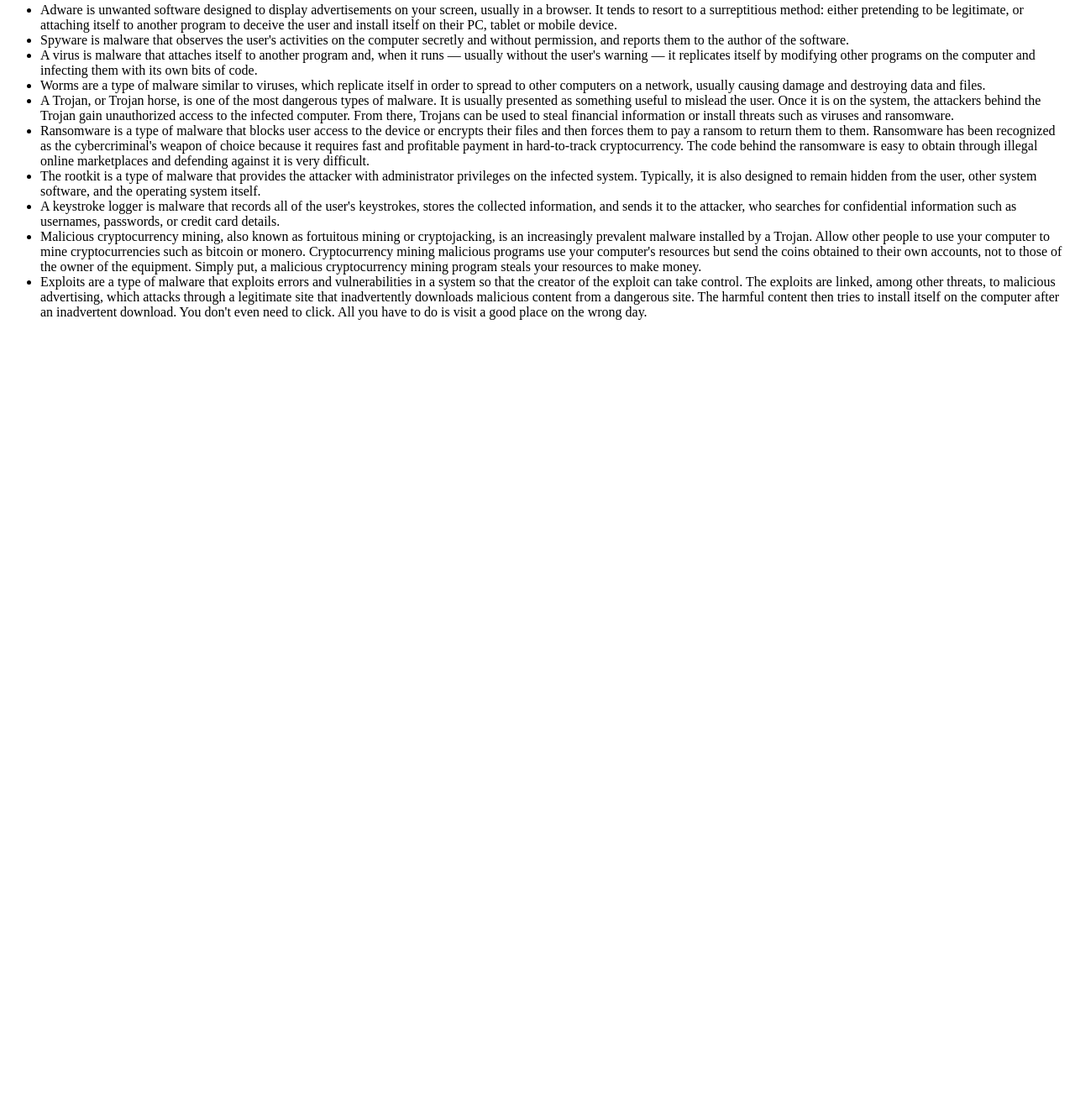
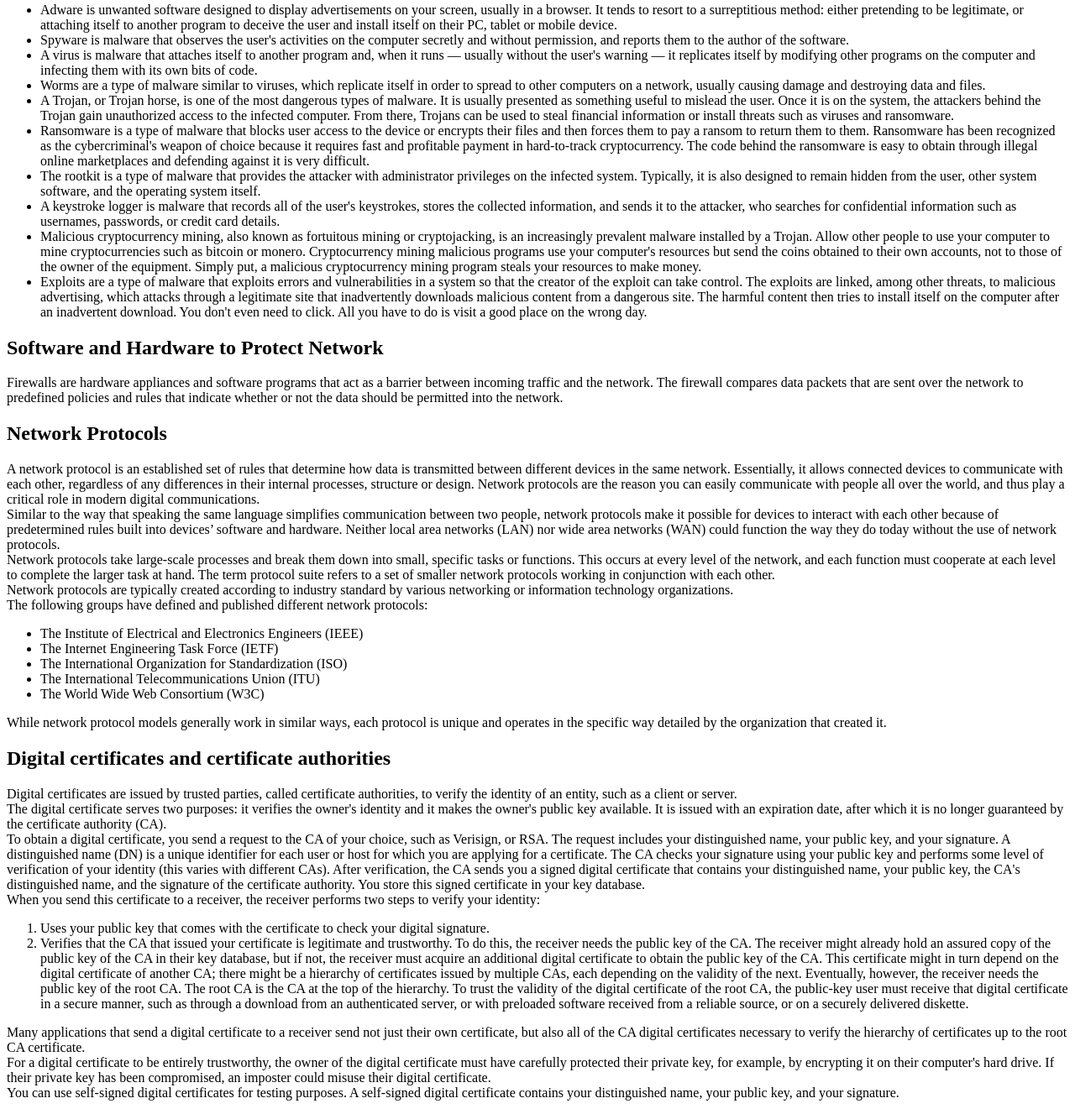
Before and after one commit to Adrianeision/HowToDoYourWeb, a plain HTML site: page Internet-Security.html in a window 1280 px wide. Shown: the part 423-1750 px from the top of the page at 84% size. Before the commit the page ends 820 px from the top, so only its background shows below. Drawn offline with Linux system fonts and the light colour scheme.

Commit message:
Update Internet-Security.html

```diff
--- a/Internet-Security.html
+++ b/Internet-Security.html
@@ -30,5 +30,34 @@
             <li>A keystroke logger is malware that records all of the user's keystrokes, stores the collected information, and sends it to the attacker, who searches for confidential information such as usernames, passwords, or credit card details.</li>
             <li>Malicious cryptocurrency mining, also known as fortuitous mining or cryptojacking, is an increasingly prevalent malware installed by a Trojan. Allow other people to use your computer to mine cryptocurrencies such as bitcoin or monero. Cryptocurrency mining malicious programs use your computer's resources but send the coins obtained to their own accounts, not to those of the owner of the equipment. Simply put, a malicious cryptocurrency mining program steals your resources to make money.</li>
             <li>Exploits are a type of malware that exploits errors and vulnerabilities in a system so that the creator of the exploit can take control. The exploits are linked, among other threats, to malicious advertising, which attacks through a legitimate site that inadvertently downloads malicious content from a dangerous site. The harmful content then tries to install itself on the computer after an inadvertent download. You don't even need to click. All you have to do is visit a good place on the wrong day.</li>
-      </body>
+            </ul>
+          <h2>Software and Hardware to Protect Network</h2>
+              <p>Firewalls are hardware appliances and software programs that act as a barrier between incoming traffic and the network. The firewall compares data packets that are sent over the network to predefined policies and rules that indicate whether or not the data should be permitted into the network.</p>
+          <h2>Network Protocols</h2>
+              <p>A network protocol is an established set of rules that determine how data is transmitted between different devices in the same network. Essentially, it allows connected devices to communicate with each other, regardless of any differences in their internal processes, structure or design. Network protocols are the reason you can easily communicate with people all over the world, and thus play a critical role in modern digital communications.<br>
+                Similar to the way that speaking the same language simplifies communication between two people, network protocols make it possible for devices to interact with each other because of predetermined rules built into devices’ software and hardware. Neither local area networks (LAN) nor wide area networks (WAN) could function the way they do today without the use of network protocols.<br>
+                Network protocols take large-scale processes and break them down into small, specific tasks or functions. This occurs at every level of the network, and each function must cooperate at each level to complete the larger task at hand. The term protocol suite refers to a set of smaller network protocols working in conjunction with each other.<br>
+                Network protocols are typically created according to industry standard by various networking or information technology organizations.<br>
+                The following groups have defined and published different network protocols:<br>
+              <ul>
+                  <li>The Institute of Electrical and Electronics Engineers (IEEE)</li>
+                  <li>The Internet Engineering Task Force (IETF)</li>
+                  <li>The International Organization for Standardization (ISO)</li>
+                  <li>The International Telecommunications Union (ITU)</li>
+                  <li>The World Wide Web Consortium (W3C)</li>
+              </ul>
+                  While network protocol models generally work in similar ways, each protocol is unique and operates in the specific way detailed by the organization that created it.</p>
+            <h2>Digital certificates and certificate authorities</h2>
+                 <p>Digital certificates are issued by trusted parties, called certificate authorities, to verify the identity of an entity, such as a client or server.<br>
+                    The digital certificate serves two purposes: it verifies the owner's identity and it makes the owner's public key available. It is issued with an expiration date, after which it is no longer guaranteed by the certificate authority (CA).<br>
+                    To obtain a digital certificate, you send a request to the CA of your choice, such as Verisign, or RSA. The request includes your distinguished name, your public key, and your signature. A distinguished name (DN) is a unique identifier for each user or host for which you are applying for a certificate. The CA checks your signature using your public key and performs some level of verification of your identity (this varies with different CAs). After verification, the CA sends you a signed digital certificate that contains your distinguished name, your public key, the CA's distinguished name, and the signature of the certificate authority. You store this signed certificate in your key database.<br>
+                    When you send this certificate to a receiver, the receiver performs two steps to verify your identity:<br>
+                     <ol>
+                     <li>Uses your public key that comes with the certificate to check your digital signature.</li>
+                     <li>Verifies that the CA that issued your certificate is legitimate and trustworthy. To do this, the receiver needs the public key of the CA. The receiver might already hold an assured copy of the public key of the CA in their key database, but if not, the receiver must acquire an additional digital certificate to obtain the public key of the CA. This certificate might in turn depend on the digital certificate of another CA; there might be a hierarchy of certificates issued by multiple CAs, each depending on the validity of the next. Eventually, however, the receiver needs the public key of the root CA. The root CA is the CA at the top of the hierarchy. To trust the validity of the digital certificate of the root CA, the public-key user must receive that digital certificate in a secure manner, such as through a download from an authenticated server, or with preloaded software received from a reliable source, or on a securely delivered diskette.</li>
+                     </ol>
+                    Many applications that send a digital certificate to a receiver send not just their own certificate, but also all of the CA digital certificates necessary to verify the hierarchy of certificates up to the root CA certificate.<br>
+                    For a digital certificate to be entirely trustworthy, the owner of the digital certificate must have carefully protected their private key, for example, by encrypting it on their computer's hard drive. If their private key has been compromised, an imposter could misuse their digital certificate.<br>
+                    You can use self-signed digital certificates for testing purposes. A self-signed digital certificate contains your distinguished name, your public key, and your signature.</p>
+        </body>
 </html>
```
